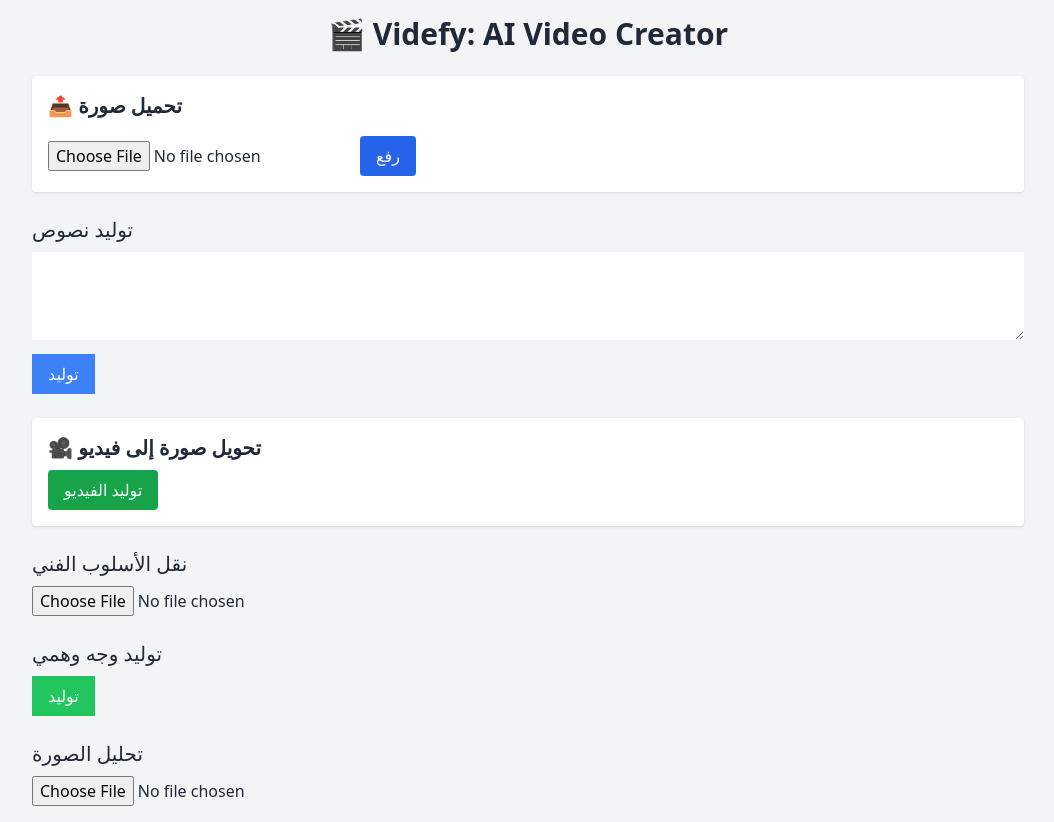
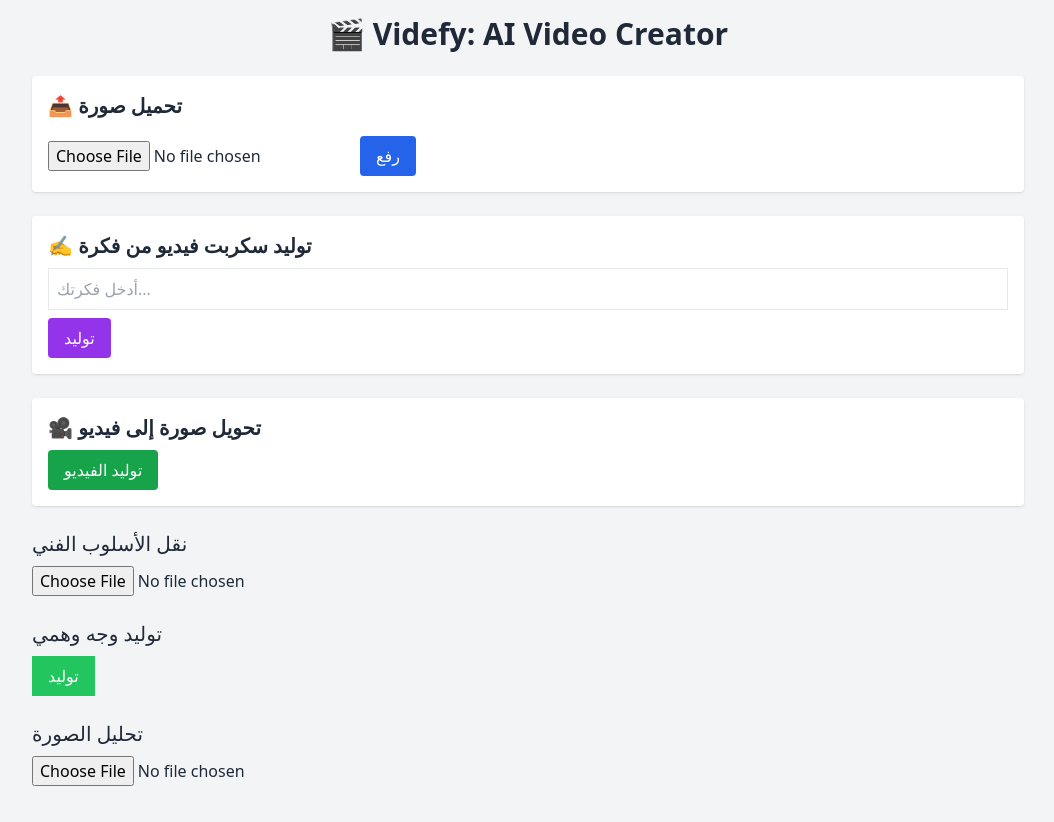
Before and after one commit to Demphil/videfy, a React (Vite) app in the folder frontend/: page / in a window 1280 px wide. Shown: the whole page, without its empty margins (112-1166 px from the left). Built offline with nearby package versions, Linux system fonts and the light colour scheme; the HTML template or start-up script is replaced by a standard one.

Commit message:
Update TextGenerator.jsx

```diff
--- a/frontend/src/components/TextGenerator.jsx
+++ b/frontend/src/components/TextGenerator.jsx
@@ -1,25 +1,35 @@
-import React, { useState } from 'react';
+import React, { useState } from 'react'
+import axios from 'axios'
 
-export default function TextGenerator() {
-  const [prompt, setPrompt] = useState('');
-  const [output, setOutput] = useState('');
+const TextGenerator = () => {
+  const [prompt, setPrompt] = useState('')
+  const [generated, setGenerated] = useState('')
 
-  const generateText = async () => {
-    const res = await fetch(`${import.meta.env.VITE_API_URL}/generate-text`, {
-      method: 'POST',
-      headers: { 'Content-Type': 'application/json' },
-      body: JSON.stringify({ prompt })
-    });
-    const data = await res.json();
-    setOutput(data.output);
-  };
+  const handleGenerate = async () => {
+    try {
+      const res = await axios.post(`${import.meta.env.VITE_API_URL}/generate-text`, { prompt })
+      setGenerated(res.data.text)
+    } catch (err) {
+      console.error(err)
+    }
+  }
 
   return (
-    <div className='mb-6'>
-      <h2 className='text-xl mb-2'>توليد نصوص</h2>
-      <textarea value={prompt} onChange={(e) => setPrompt(e.target.value)} className='w-full p-2' rows='3'></textarea>
-      <button onClick={generateText} className='bg-blue-500 text-white px-4 py-2 mt-2'>توليد</button>
-      <p className='mt-2 whitespace-pre-wrap'>{output}</p>
+    <div className="bg-white p-4 rounded shadow">
+      <h2 className="text-xl font-semibold mb-2">✍️ توليد سكربت فيديو من فكرة</h2>
+      <input
+        type="text"
+        value={prompt}
+        onChange={e => setPrompt(e.target.value)}
+        placeholder="أدخل فكرتك..."
+        className="border p-2 w-full"
+      />
+      <button onClick={handleGenerate} className="mt-2 px-4 py-2 bg-purple-600 text-white rounded">
+        توليد
+      </button>
+      {generated && <p className="mt-2 bg-gray-100 p-2">{generated}</p>}
     </div>
-  );
+  )
 }
+
+export default TextGenerator
```
